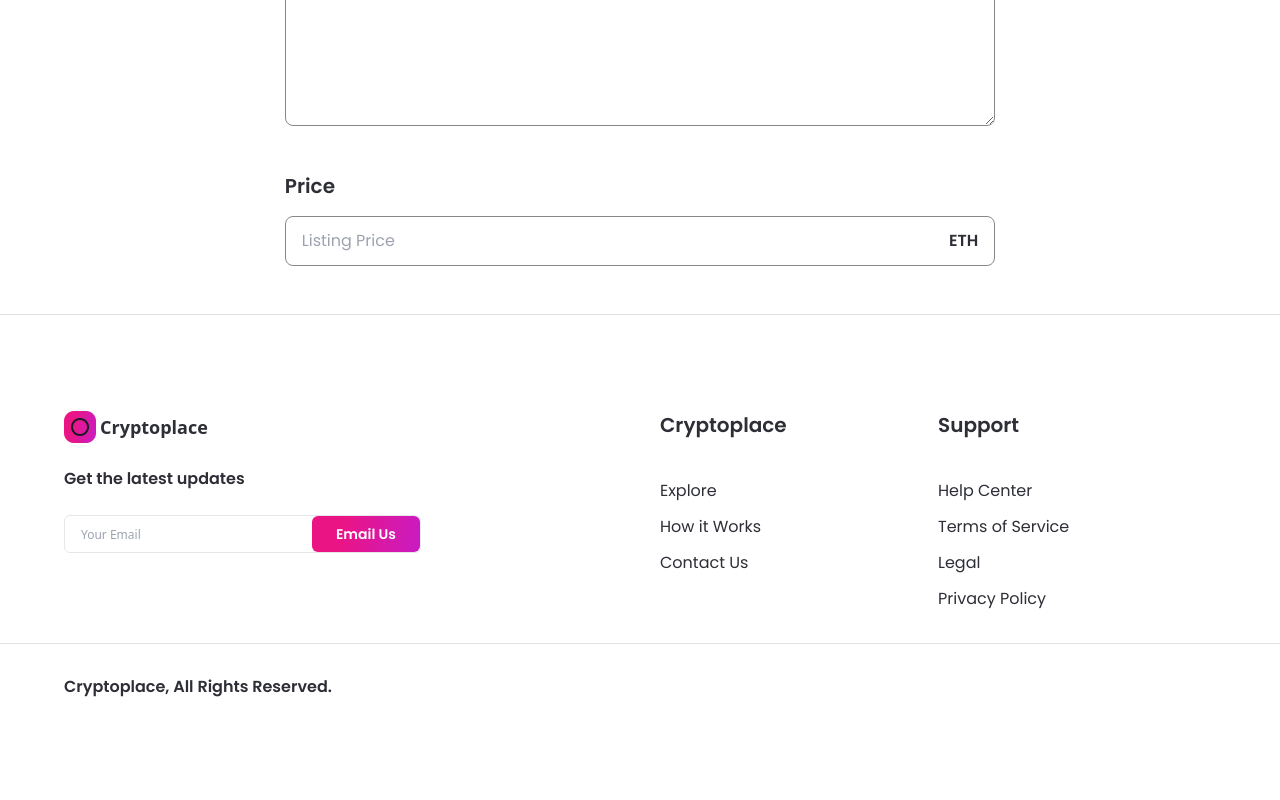
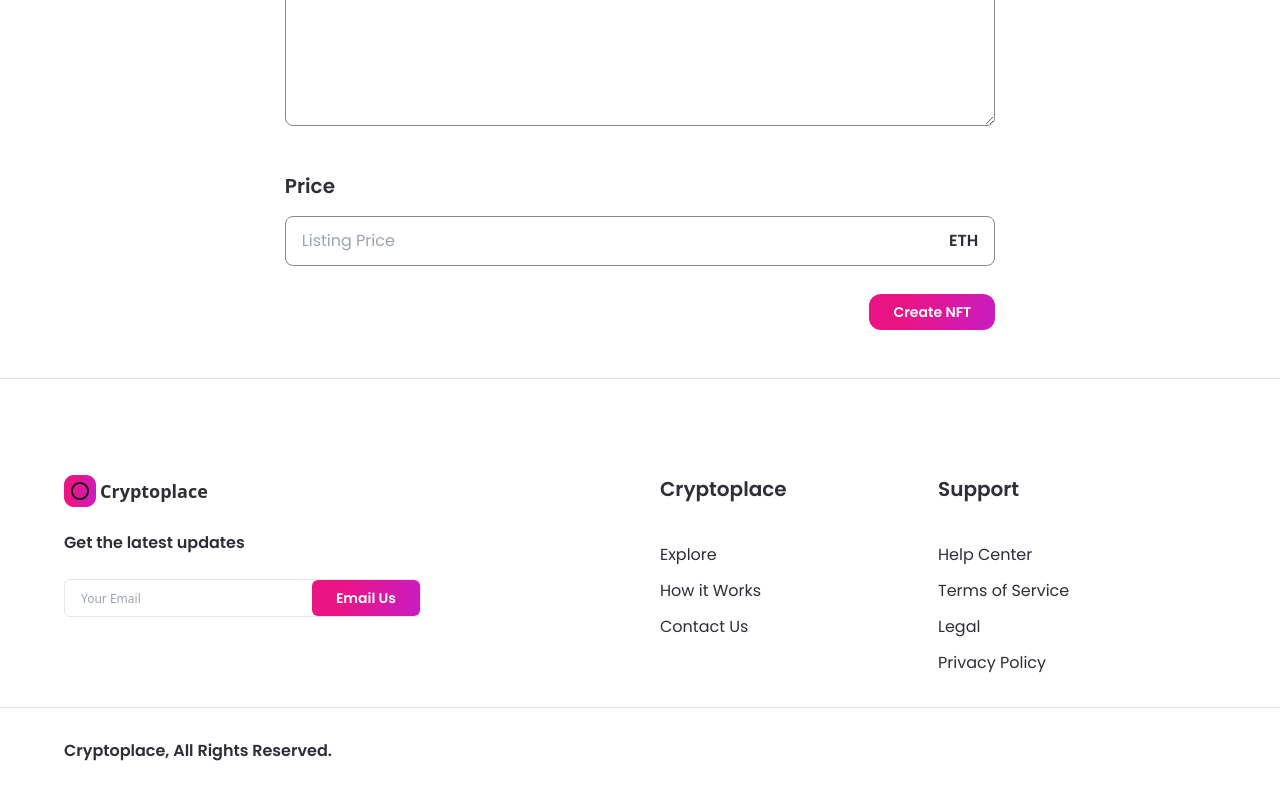
Before and after one commit to lucasmoncada08/cryptoplace, a Next.js app: page /create-nft in a window 1280 px wide. Shown: the part 877-1677 px from the top of the page. Before the commit the page ends 1643 px from the top, so only its background shows below. Built offline with nearby package versions, Linux system fonts and the light colour scheme.

Commit message:
Added create nft button

```diff
--- a/pages/create-nft.js
+++ b/pages/create-nft.js
@@ -67,6 +67,13 @@ const CreateNFT = () => {
         <Input inputType="input" fieldName="Name" inputText="NFT Name" handleClick={() => {}} />
         <Input inputType="textarea" fieldName="Description" inputText="Description of your NFT" handleClick={() => {}} />
         <Input inputType="number" fieldName="Price" inputText="Listing Price" handleClick={() => {}} />
+        <div className="mt-7 w-full flex justify-end">
+          <Button
+            btnName="Create NFT"
+            classStyles="rounded-xl"
+            handleClick={() => {}}
+          />
+        </div>
       </div>
     </div>
   );
```
